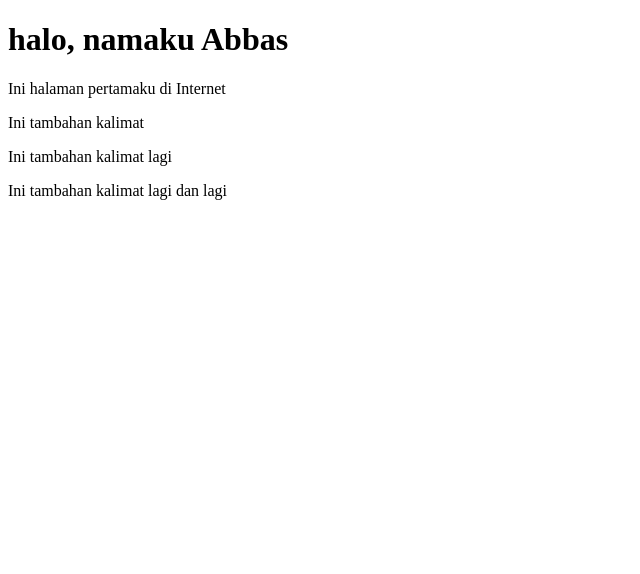
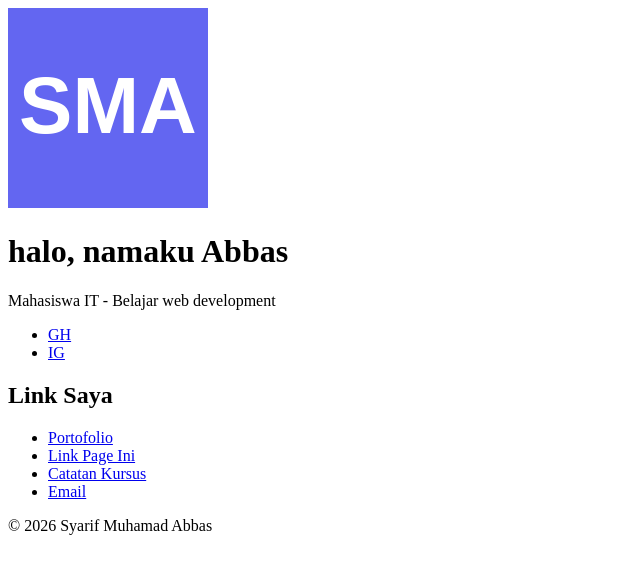
Before and after one commit to syarifmuhamadabbas/mypage, a plain HTML site: page index.html in a window 1280 px wide. Shown: the whole page, without its empty margins (0-640 px from the left). Drawn offline with Linux system fonts and the light colour scheme.

Commit message:
feat: p1-b susun link page dengan HTML semantik

```diff
--- a/index.html
+++ b/index.html
@@ -3,13 +3,35 @@
 <head>
     <meta charset="UTF-8">
     <meta name="viewport" content="width=device-width, initial-scale=1.0">
-    <title>Abbas</title>
+    <title>Link saya</title>
 </head>
 <body>
-    <h1>halo, namaku Abbas</h1>
-    <p>Ini halaman pertamaku di Internet</p>
-    <p>Ini tambahan kalimat</p>
-    <p>Ini tambahan kalimat lagi</p>
-    <p>Ini tambahan kalimat lagi dan lagi</p>
+    <header>
+        <img src="avatar.svg" alt="Foto profile Abbas">
+        <h1>halo, namaku Abbas</h1>
+        <p>Mahasiswa IT - Belajar web development</p>
+    </header>
+
+    <nav aria-label="Media sosial">
+    <ul>
+        <li><a href="https://github.com/syarifmuhamadabbas" aria-label="GitHub">GH</a></li>
+        <li><a href="https://instagram.com/just.abbxs_" aria-label="Instagram">IG</a></li>
+    </ul>
+
+</nav>
+
+    <main>
+        <h2>Link Saya</h2>
+        <ul>
+            <li><a href="https://example.com/portfolio">Portofolio</a></li>
+            <li><a href="https://github.com/syarifmuhamadabbas/link-page">Link Page Ini</a></li>
+            <li><a href="https://example.com/catatan">Catatan Kursus</a></li>
+            <li><a href="mailto:syarifmuhamad27316@gmail.com">Email</a></li>
+        </ul>
+    </main>
+
+        <footer>
+        <p>&copy; 2026 Syarif Muhamad Abbas</p>
+    </footer>
 </body>
 </html>
```
Also changed, not shown: avatar.svg (added).
